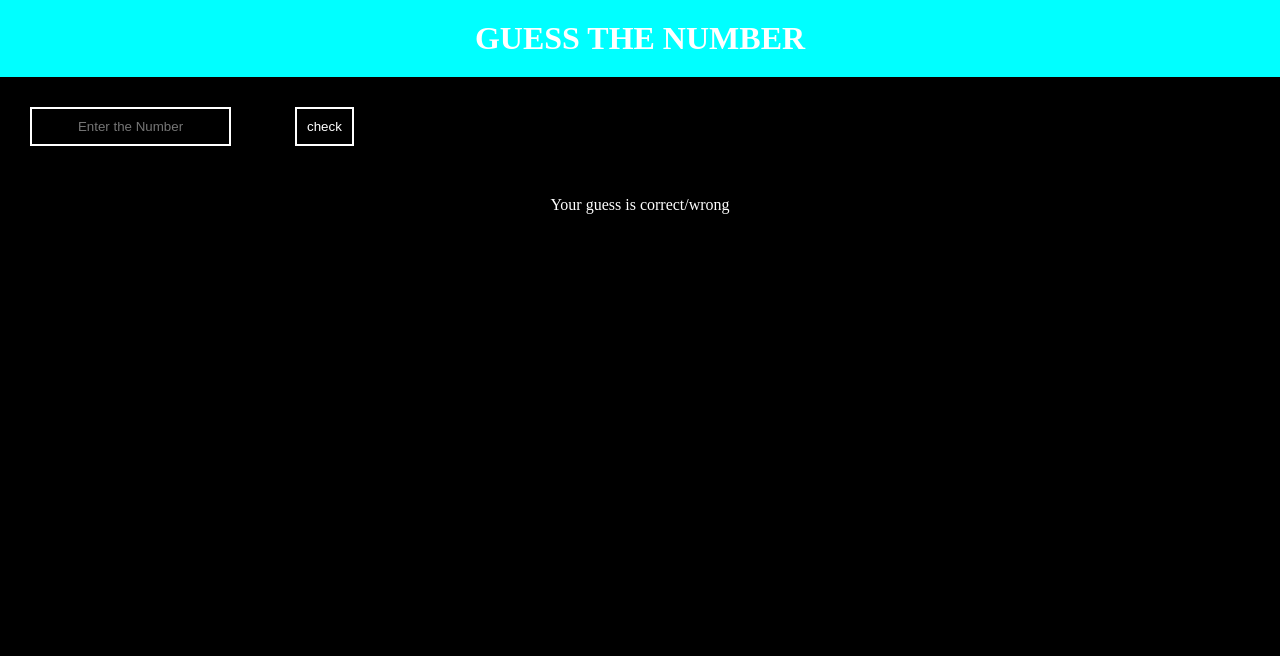
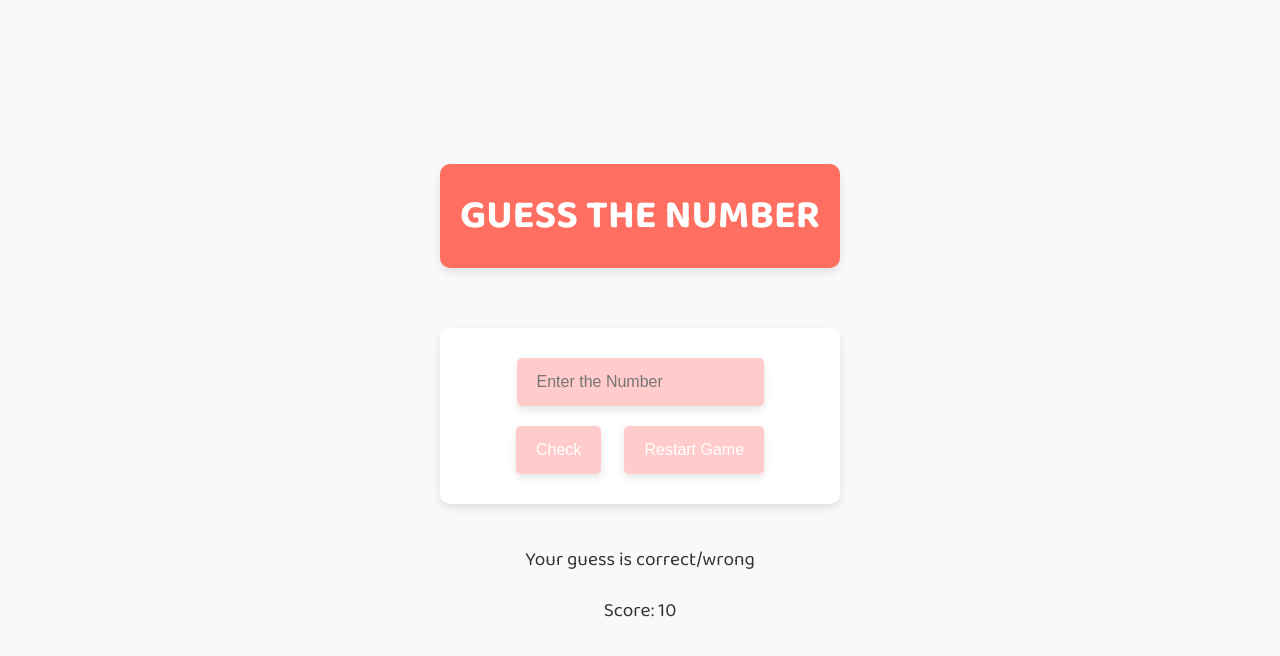
Before and after one commit to Gokulgejata/GAME, a plain HTML site: page index.html in a window 1280 px wide. Drawn offline with Linux system fonts and the light colour scheme.

Commit message:
normal changes

```diff
--- a/index.html
+++ b/index.html
@@ -1,41 +1,60 @@
 <!DOCTYPE html>
 <html>
 <head>
-<title>
-    Number Game
-</title>
+    <title>Number Game</title>
     <link rel="stylesheet" href="style.css">
+    <link href="https://fonts.googleapis.com/css2?family=Baloo+2:wght@400;700&display=swap" rel="stylesheet">
 </head>
 <body>
     <h1>GUESS THE NUMBER</h1>
-<input id="guessnumber"placeholder="Enter the Number">
-<button onclick="guessing()">check</button>
+    <div class="foralign">
+        <input id="guessnumber" placeholder="Enter the Number" type="number">
+        <button onclick="guessing()">Check</button>
+        <button onclick="resetGame()">Restart Game</button>
+    </div>
     <p id="result">Your guess is correct/wrong</p>
-<p id="score">Score:10</p>
+    <p id="score">Score: 10</p>
     <script>
-    var guessnumber=document.getElementById("guessnumber")
-var result=document.getElementById("result")
-var Score=document.getElementById("score")
-var randomnumber=Math.floor(Math.random()*10)+1
-var totalscore=10
-function guessing()
-{
-if(randomnumber==guessnumber)
-  {
-    console.log("right")
-    result.textContent="Your guess is correct"
-    alert("YOU WON")
+        var guessnumber = document.getElementById("guessnumber");
+        var result = document.getElementById("result");
+        var score = document.getElementById("score");
+        var randomnumber;
+        var totalscore;
+
+        function initializeGame() {
+            randomnumber = Math.floor(Math.random() * 10) + 1;
+            totalscore = 10;
+            score.textContent = "Score: " + totalscore;
+            result.textContent = "Your guess is correct/wrong";
+            guessnumber.disabled = false;
+            guessnumber.value = ""; // Clear the input field
         }
-  else
-  {
-    console.log("wrong")
-    result.textContent="Your guess is wrong"
-    alert ("TRY AGAIN")
-    totalscore=totalscore-1
-    Score.textContent="score:"+totalscore
 
+        function guessing() {
+            var userGuess = Number(guessnumber.value);
+
+            if (randomnumber === userGuess) {
+                result.textContent = "Your guess is correct!";
+                alert("YOU WON");
+                initializeGame();
+            } else {
+                result.textContent = "Your guess is wrong.";
+                alert("TRY AGAIN");
+                totalscore -= 1;
+                score.textContent = "Score: " + totalscore;
+
+                if (totalscore <= 0) {
+                    result.textContent = "Game Over!";
+                    guessnumber.disabled = true;
                 }
             }
+        }
+
+        function resetGame() {
+            initializeGame();
+        }
+
+        window.onload = initializeGame;
     </script>
 </body>
 </html>
--- a/style.css
+++ b/style.css
@@ -1,32 +1,123 @@
-*{
-    margin: 0%;
-    padding: 0%;
-    background-color: black;
+/* Apply a global reset for margin and padding, and set background color */
+* {
+    margin: 0;
+    padding: 0;
+    box-sizing: border-box;
+}
 
+body {
+    background-color: #f9f9f9; /* Very light gray background */
+    font-family: 'Baloo 2', cursive; /* Playful font */
+    display: flex;
+    flex-direction: column;
+    align-items: center;
+    justify-content: center;
+    min-height: 100vh;
 }
-h1{
 
+/* Main heading styling */
+h1 {
     text-align: center;
-    background-color: aqua;
+    background-color: #ff6f61; /* Bright coral background */
     padding: 20px;
+    color: #ffffff; /* White text color */
+    font-size: 2.5em; /* Larger font size for better readability */
+    border-radius: 10px; /* Rounded corners */
+    box-shadow: 0 4px 8px rgba(0, 0, 0, 0.1); /* Subtle shadow */
+    margin-bottom: 30px;
+}
+
+/* Center the input and button container */
+.foralign {
+    text-align: center;
+    margin: 30px auto;
+    padding: 20px;
+    width: 80%;
+    max-width: 400px;
+    background-color: #ffffff;
+    border-radius: 10px; /* Rounded corners */
+    box-shadow: 0 4px 8px rgba(0, 0, 0, 0.1); /* Subtle shadow */
+}
+
+/* Style for input and buttons */
+#guessnumber, button {
+    color: #ffffff; /* White text color */
+    border: none;
+    padding: 15px 20px; /* Add padding for better button size */
+    margin: 10px;
+    background-color: #ffcccb; /* Light coral background */
+    font-size: 1em; /* Font size for readability */
+    border-radius: 5px; /* Rounded corners */
+    box-shadow: 0 4px 8px rgba(0, 0, 0, 0.1); /* Subtle shadow */
+    transition: background-color 0.3s;
+}
+
+button {
+    cursor: pointer;
+}
+
+button:hover {
+    background-color: #ff6f61; /* Bright coral on hover */
+}
+
+/* Style for result and score text */
+#result, #score {
+    color: #333333; /* Dark gray text color */
+    text-align: center;
+    margin: 10px 0;
+    font-size: 1.2em; /* Slightly larger font size for visibility */
+}
+
+/* Ensures footer or additional content sticks to the bottom if there is not enough content */
+footer {
+    margin-top: auto;
+    padding: 10px;
+    text-align: center;
     color: white;
 }
-#guessnumber,button
-{
-   color: white;
-   border-width: 2%;
-   border-color: white;
-   border-style: solid;
-   margin: 30px;
-   display: inline-flex;
-   flex-wrap: wrap;
-   text-align: center;
-   padding: 10px;
-   justify-content:;
+
+/* Media Queries for responsiveness */
+
+/* For devices with a max width of 768px (tablets) */
+@media (max-width: 768px) {
+    h1 {
+        font-size: 2em;
+        padding: 15px;
+    }
+
+    .foralign {
+        width: 90%;
+        padding: 15px;
+    }
+
+    #guessnumber, button {
+        padding: 10px 15px;
+        font-size: 0.9em;
+    }
+
+    #result, #score {
+        font-size: 1em;
+    }
 }
-#result
-{
-    color: white;
-    text-align: center;
-    margin: 20px;
+
+/* For devices with a max width of 480px (mobile phones) */
+@media (max-width: 480px) {
+    h1 {
+        font-size: 1.5em;
+        padding: 10px;
+    }
+
+    .foralign {
+        width: 95%;
+        padding: 10px;
+    }
+
+    #guessnumber, button {
+        padding: 8px 10px;
+        font-size: 0.8em;
+    }
+
+    #result, #score {
+        font-size: 0.9em;
+    }
 }
```
Lines whose indentation alone changed are shown as unchanged.
